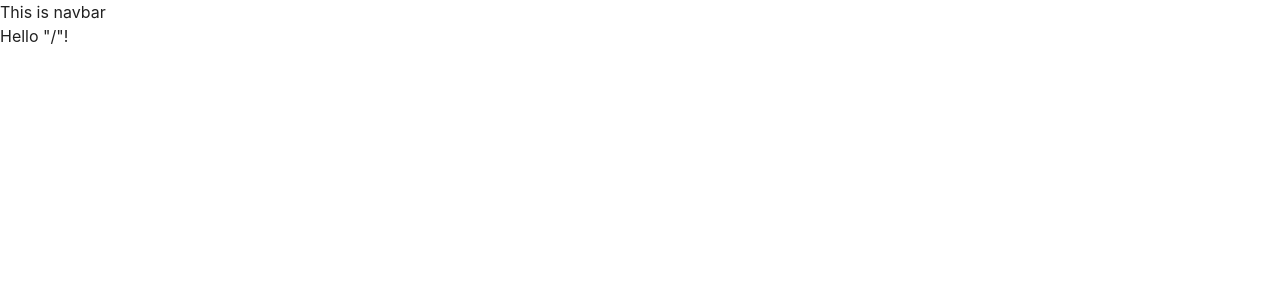
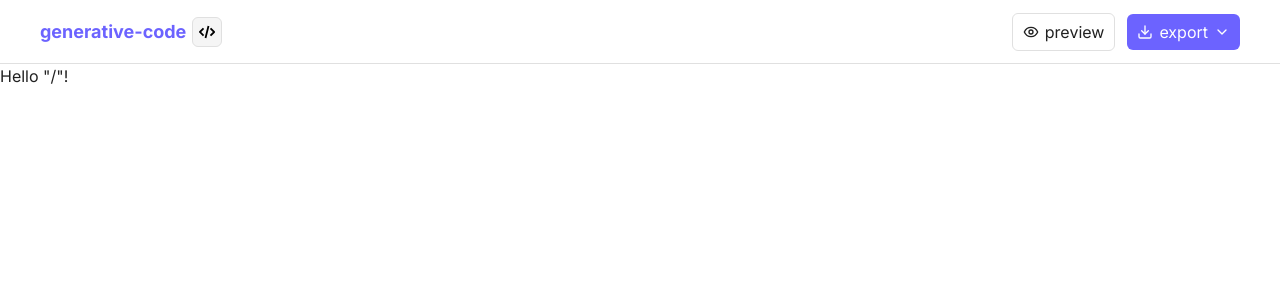
Before and after one commit to Anilbal/Generate-Code, a React (Vite) app: page / in a window 1280 px wide. Shown: the top 300 px of the page. Built offline with nearby package versions, Linux system fonts and the light colour scheme.

Commit message:
navbar add

```diff
--- /dev/null
+++ b/src/components/common/icons/Icons.tsx
@@ -0,0 +1,86 @@
+interface IconProps {
+  size?: number | string;
+  color?: string;
+  className?: string;
+}
+
+export const PreviewIcon = ({
+  size = 16,
+  color = "none",
+  className,
+}: IconProps) => (
+  <svg
+    xmlns="http://www.w3.org/2000/svg"
+    width={size}
+    height={size}
+    viewBox="0 0 24 24"
+    fill={color}
+    stroke="currentColor"
+    strokeWidth="2"
+    strokeLinecap="round"
+    strokeLinejoin="round"
+    className={className}
+  >
+    <path d="M2 12s3-7 10-7 10 7 10 7-3 7-10 7-10-7-10-7Z" />
+    <circle cx="12" cy="12" r="3" />
+  </svg>
+);
+
+export const CodeIcon = ({
+  size = 16,
+  color = "#000000",
+  className,
+}: IconProps) => (
+  <svg
+    fill={color}
+    width={size}
+    height={size}
+    viewBox="0 0 16 16"
+    xmlns="http://www.w3.org/2000/svg"
+    className={className}
+  >
+    <g>
+      <path d="M5.15,5,3.88,3.76.29,7.34a.91.91,0,0,0,0,1.28l3.64,3.64L5.2,11l-3-3Zm10.6,2.31L12.16,3.76,10.89,5l2.95,3-3,3,1.27,1.28,3.64-3.64A.91.91,0,0,0,15.75,7.34ZM5.63,13.78l1.74.44,3-12L8.61,1.78Z" />
+    </g>
+  </svg>
+);
+
+export const ExportIcon = ({ size = 16, color = "none", className }: IconProps) => (
+  <svg
+    xmlns="http://www.w3.org/2000/svg"
+    width={size}
+    height={size}
+    viewBox="0 0 24 24"
+    stroke="currentColor"
+    strokeWidth="2"
+    strokeLinecap="round"
+    strokeLinejoin="round"
+    fill={color}
+    className={className}
+  >
+    <path d="M21 15v4a2 2 0 0 1-2 2H5a2 2 0 0 1-2-2v-4" />
+    <polyline points="7 10 12 15 17 10" />
+    <line x1="12" x2="12" y1="15" y2="3" />
+  </svg>
+);
+
+export const DropdownIcon = ({
+  size = 16,
+  color = "none",
+  className,
+}: IconProps) => (
+  <svg
+    xmlns="http://www.w3.org/2000/svg"
+    width={size}
+    height={size}
+    viewBox="0 0 24 24"
+    stroke="currentColor"
+    strokeWidth="2"
+    strokeLinecap="round"
+    strokeLinejoin="round"
+    fill={color}
+    className={className}
+  >
+    <path d="m6 9 6 6 6-6" />
+  </svg>
+);
--- /dev/null
+++ b/src/components/common/index.ts
@@ -0,0 +1 @@
+export { default } from "./navbar/Navbar";
--- a/src/components/common/navbar/Navbar.styles.ts
+++ b/src/components/common/navbar/Navbar.styles.ts
@@ -0,0 +1,53 @@
+import styled from "styled-components";
+
+export const NavbarContainer = styled.nav`
+  height: 64px;
+  border-bottom: 1px solid var(--color-border);
+  padding: 10px 40px;
+  display: flex;
+  align-items: center;
+  justify-content: space-between;
+`;
+
+export const LogoContainer = styled.div`
+  display: flex;
+  align-items: center;
+  gap: 6px;
+
+  h1 {
+    color: var(--color-primary);
+    font-size: var(--font-size-lg);
+    font-weight: var(--font-weight-bold);
+  }
+`;
+
+export const IconWrapper = styled.div`
+  background: var(--color-surface);
+  display: flex;
+  align-items: center;
+  justify-content: center;
+  padding: 6px;
+  border: 1px solid var(--color-border);
+  border-radius: 6px;
+`;
+
+export const ButtonContainer = styled.div`
+  display: flex;
+  align-items: center;
+  justify-content: center;
+  gap: 12px;
+`;
+
+export const Button = styled.button<{ variant?: "outline" | "solid" }>`
+  padding: 6px 10px;
+  display: flex;
+  align-items: center;
+  gap:6px;
+  border-radius: 6px;
+  background-color: ${({ variant }) =>
+    variant === "solid" ? "var(--color-primary)" : "transparent"};
+  color: ${({ variant }) =>
+    variant === "solid" ? "var(--color-background)" : "inherit"};
+  border: ${({ variant }) =>
+    variant === "outline" ? "1px solid var(--color-border)" : "none"};
+`;
--- a/src/components/common/navbar/Navbar.tsx
+++ b/src/components/common/navbar/Navbar.tsx
@@ -1,8 +1,20 @@
-const Navbar:React.FC=()=>{
-    return (
-        <div>
-            This is navbar
-        </div>
-    )
-}
+import { DropdownIcon, ExportIcon, PreviewIcon } from "../icons/Icons";
+import { Button, ButtonContainer, NavbarContainer } from "./Navbar.styles";
+import Logo from "./logo/Logo";
+
+const Navbar: React.FC = () => {
+  return (
+    <NavbarContainer>
+      <Logo />
+      <ButtonContainer>
+        <Button variant="outline">
+          <PreviewIcon /> preview
+        </Button>
+        <Button variant="solid">
+          <ExportIcon /> export <DropdownIcon />
+        </Button>
+      </ButtonContainer>
+    </NavbarContainer>
+  );
+};
 export default Navbar;
--- /dev/null
+++ b/src/components/common/navbar/logo/Logo.tsx
@@ -0,0 +1,12 @@
+import { CodeIcon } from "../../icons/Icons";
+import { IconWrapper, LogoContainer } from "../Navbar.styles";
+
+const Logo: React.FC = () => (
+  <LogoContainer>
+    <h1>generative-code</h1>
+    <IconWrapper>
+      <CodeIcon />
+    </IconWrapper>
+  </LogoContainer>
+);
+export default Logo;
--- a/src/index.css
+++ b/src/index.css
@@ -1,3 +1,4 @@
+@import url('https://fonts.googleapis.com/css2?family=Inter:ital,opsz,wght@0,14..32,100..900;1,14..32,100..900&display=swap');
 *,
 *::before,
 *::after {
```
Also changed, not shown: src/routes/__root.tsx (+5 -5 lines).
